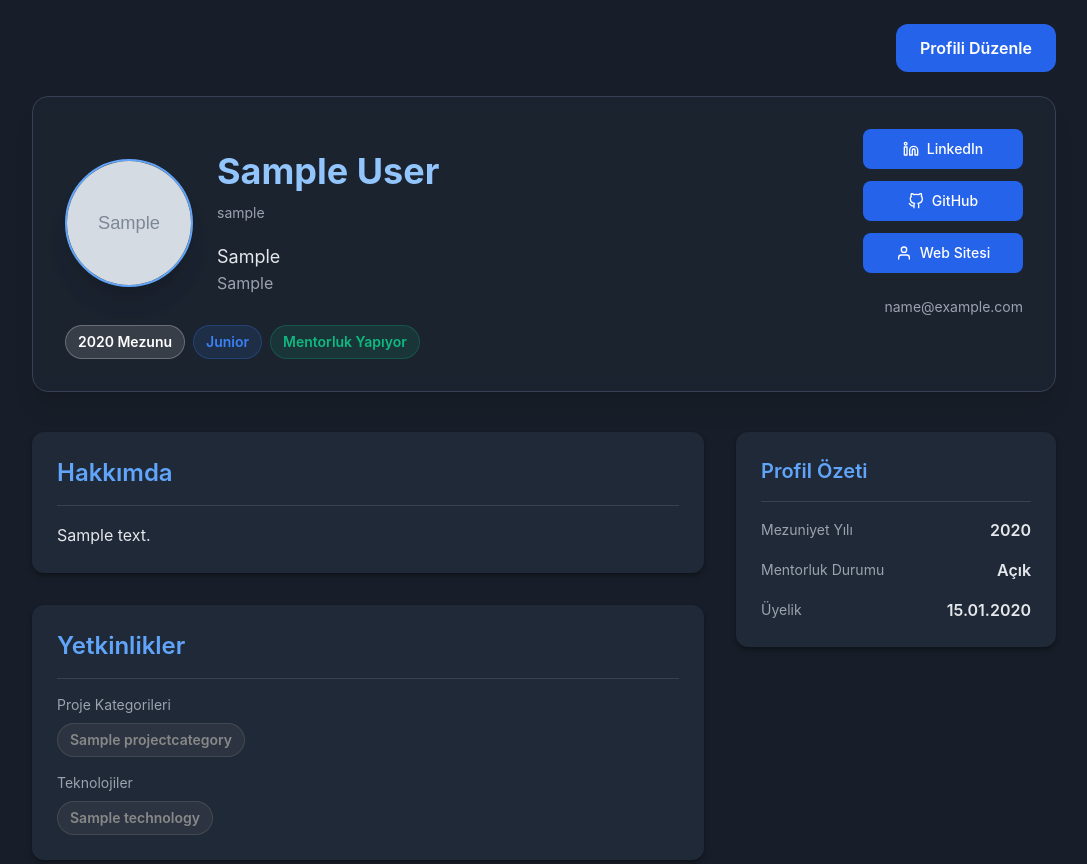
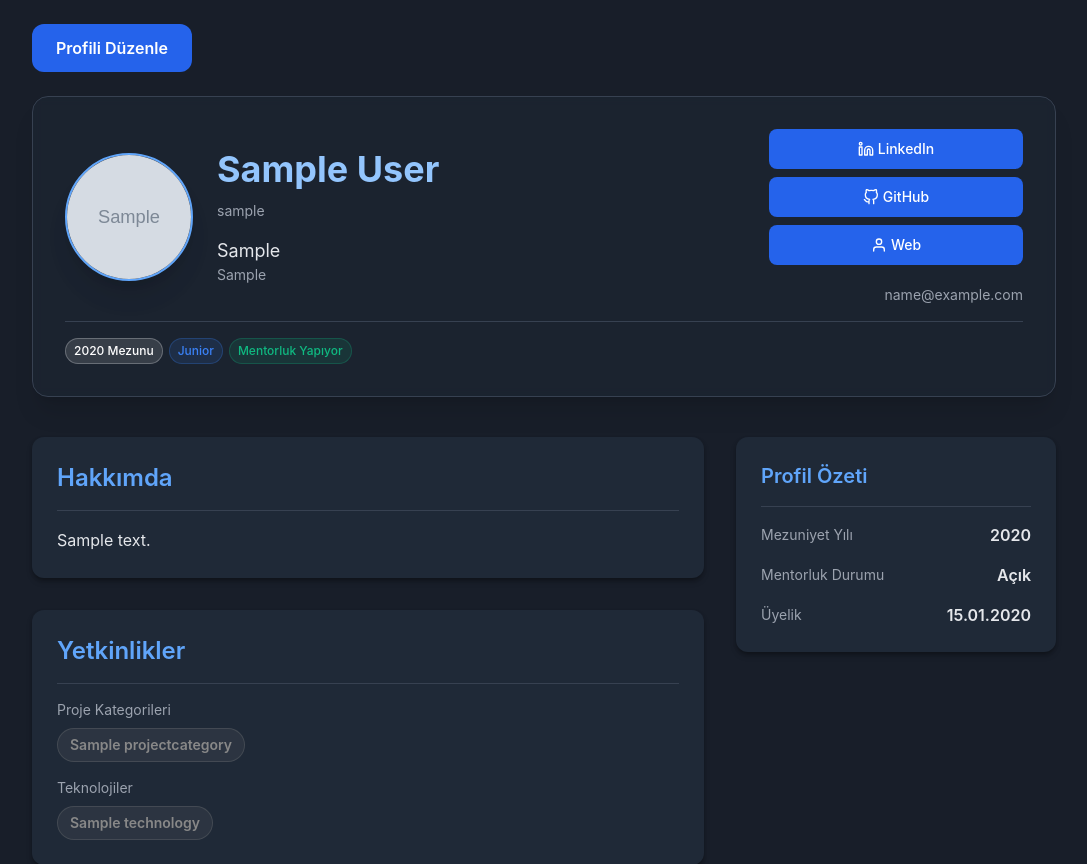
Before and after one commit to aziz-mevlana/bst-portal, a Django app: page /alumni/profile/ in a window 1280 px wide. Shown: the part 64-928 px from the top of the page, without its empty margins (96-1183 px from the left). Run offline with Django 5.2, Linux system fonts and the light colour scheme; a user stored in the database is signed in; tables that the repository leaves empty hold one stand-in row (values such as "Sample post"); grey boxes marked "Sample" are stand-in pictures; some libraries are stand-ins or nearby versions.

Commit message:
yasamak istemiyorum update

```diff
--- a/static/css/style.css
+++ b/static/css/style.css
@@ -1294,6 +1253,82 @@ a,
 a:visited,
 a:active {
     text-decoration: none;
+}
+
+/* Dynamic Color Tags Utility Class */
+.dynamic-tag {
+    display: inline-flex;
+    align-items: center;
+    gap: 0.25rem;
+    padding: 0.375rem 0.75rem;
+    border-radius: 9999px;
+    font-size: 0.875rem;
+    font-weight: 500;
+    background-color: var(--tag-bg, #374151);
+    color: var(--tag-color, #e5e7eb);
+    border: 1px solid var(--tag-border, #4b5563);
+    transition: all 0.2s ease;
+}
+
+.dynamic-tag:hover {
+    filter: brightness(1.1);
+}
+
+/* Utility Classes for Icons */
+.icon-32 {
+    width: 32px;
+    height: 32px;
+}
+
+.icon-24 {
+    width: 24px;
+    height: 24px;
+}
+
+/* Alumni Profile Specific Styles */
+.alumni-skill-tag,
+.alumni-badge {
+    transition: all 0.2s ease;
+    position: relative;
+    overflow: hidden;
+}
+
+.alumni-skill-tag::before,
+.alumni-badge::before {
+    content: '';
+    position: absolute;
+    top: 0;
+    left: -100%;
+    width: 100%;
+    height: 100%;
+    background: linear-gradient(90deg, transparent, rgba(255, 255, 255, 0.2), transparent);
+    transition: left 0.5s;
+}
+
+.alumni-skill-tag:hover::before,
+.alumni-badge:hover::before {
+    left: 100%;
+}
+
+.alumni-skill-tag[data-skill-color] {
+    background-color: var(--skill-bg);
+    color: var(--skill-color);
+    border: 1px solid var(--skill-border);
+}
+
+.alumni-badge[data-badge-color] {
+    background-color: var(--tag-bg);
+    color: var(--tag-color);
+    border: 1px solid var(--tag-border);
+}
+
+.alumni-avatar {
+    width: 8rem;
+    height: 8rem;
+    border-radius: 999px;
+    border: 2px solid #60a5fa;
+    box-shadow: 0 1px 3px rgba(0, 0, 0, 0.1);
+    object-fit: cover;
 }
 
 /* Alumni List Tag Styles */
--- a/templates/alumni/alumni_profile.html
+++ b/templates/alumni/alumni_profile.html
@@ -4,119 +4,80 @@
 
 {% block extra_css %}
 <link rel="stylesheet" href="{% static 'css/projects.css' %}">
-<style>
-  .alumni-skill-tag,
-  .alumni-badge {
-    transition: all 0.2s ease;
-    position: relative;
-    overflow: hidden;
-  }
-  .alumni-skill-tag::before,
-  .alumni-badge::before {
-    content: '';
-    position: absolute;
-    top: 0;
-    left: -100%;
-    width: 100%;
-    height: 100%;
-    background: linear-gradient(90deg, transparent, rgba(255, 255, 255, 0.2), transparent);
-    transition: left 0.5s;
-  }
-  .alumni-skill-tag:hover::before,
-  .alumni-badge:hover::before {
-    left: 100%;
-  }
-  .alumni-skill-tag[data-skill-color] {
-    background-color: var(--skill-bg);
-    color: var(--skill-color);
-    border: 1px solid var(--skill-border);
-  }
-  .alumni-badge[data-badge-color] {
-    background-color: var(--badge-bg);
-    color: var(--badge-color);
-    border: 1px solid var(--badge-border);
-  }
-  .alumni-avatar {
-    width: 8rem;
-    height: 8rem;
-    border-radius: 999px;
-    border: 2px solid #60a5fa;
-    box-shadow: 0 1px 3px rgba(0, 0, 0, 0.1);
-    object-fit: cover;
-  }
-</style>
 {% endblock %}
 
 {% block content %}
 <div class="w-full max-w-6xl mx-auto px-4">
   <div class="p-6 lg:px-12">
-    <div class="flex flex-col sm:flex-row sm:items-end sm:justify-end gap-4 mb-6">
-      <a href="{% url 'alumni:alumni_profile_edit' %}" class="inline-flex items-center gap-2 px-6 py-3 bg-blue-600 hover:bg-blue-700 text-white rounded-xl font-semibold transition">
+    <div class="flex flex-col sm:flex-row sm:items-end sm:justify-between gap-4 mb-6">
+      <a href="{% url 'alumni:alumni_profile_edit' %}" class="inline-flex items-center justify-center gap-2 px-6 py-3 bg-blue-600 hover:bg-blue-700 text-white rounded-xl font-semibold transition w-full sm:w-auto">
         Profili Düzenle
       </a>
     </div>
 
-    <div class="bg-gray-800/50 backdrop-blur-sm rounded-2xl shadow-xl p-8 mb-10 border border-gray-700">
-      <div class="grid grid-cols-1 md:grid-cols-3 gap-8">
-        <div class="md:col-span-2 flex items-center gap-6">
+    <div class="bg-gray-800/50 backdrop-blur-sm rounded-2xl shadow-xl p-6 sm:p-8 mb-10 border border-gray-700">
+      <div class="grid grid-cols-1 md:grid-cols-3 gap-6 sm:gap-8">
+        <div class="md:col-span-2 flex flex-col sm:flex-row items-center gap-4 sm:gap-6">
           {% if profile.user.profile.profile_picture %}
-            <img src="{{ profile.user.profile.profile_picture.url }}" alt="{{ profile.user.get_full_name }}" class="alumni-avatar shadow-xl">
+            <img src="{{ profile.user.profile.profile_picture.url }}" alt="{{ profile.user.get_full_name }}" class="alumni-avatar shadow-xl w-24 h-24 sm:w-32 sm:h-32">
           {% else %}
-            <div class="alumni-avatar bg-slate-800 flex items-center justify-center shadow-xl">
+            <div class="alumni-avatar bg-slate-800 flex items-center justify-center shadow-xl w-24 h-24 sm:w-32 sm:h-32">
               <img src="{% static 'images/icons/profile.svg' %}" alt="Profil" class="w-12 h-12 opacity-70">
             </div>
           {% endif %}
-          <div class="space-y-3">
-            <h2 class="text-3xl lg:text-4xl font-bold text-blue-300 leading-tight">{{ profile.user.get_full_name }}</h2>
-            <p class="text-sm text-gray-400">{{ profile.user.username }}</p>
-            <div class="pt-2">
-              <p class="text-lg text-gray-200">{{ profile.current_position }}</p>
-              <p class="text-md text-gray-400">{{ profile.company }}</p>
+          <div class="space-y-3 text-center sm:text-left">
+            <h2 class="text-2xl sm:text-3xl lg:text-4xl font-bold text-blue-300 leading-tight">{{ profile.user.get_full_name }}</h2>
+            <p class="text-xs sm:text-sm text-gray-400">{{ profile.user.username }}</p>
+            <div class="pt-1">
+              <p class="text-base sm:text-lg text-gray-200">{{ profile.current_position }}</p>
+              <p class="text-sm sm:text-md text-gray-400">{{ profile.company }}</p>
             </div>
 
           </div>
         </div>
-        <div class="flex flex-col gap-3 md:ms-11 sm:ms-0 items-end">
+        <div class="flex flex-col gap-2 md:ms-11 sm:ms-0 items-center sm:items-end mt-4 sm:mt-0">
+          <div class="flex flex-wrap gap-2 justify-center sm:justify-end w-full">
             {% if profile.linkedin_url %}
-            <a href="{{ profile.linkedin_url }}" target="_blank" class="inline-flex justify-center items-center gap-2 px-4 py-2 h-10 bg-blue-600 hover:bg-blue-700 text-white rounded-lg text-sm font-medium transition md:w-40 w-full">
+              <a href="{{ profile.linkedin_url }}" target="_blank" class="inline-flex justify-center items-center gap-1 px-3 py-2 h-10 bg-blue-600 hover:bg-blue-700 text-white rounded-lg text-sm font-medium transition w-1/3 sm:w-full min-w-[80px]">
                 <img src="{% static 'images/icons/linkedin.svg' %}" alt="LinkedIn" class="w-4 h-4 filter invert brightness-0">
-              LinkedIn
+                <span class="hidden sm:inline">LinkedIn</span>
               </a>
             {% endif %}
             {% if profile.github_url %}
-            <a href="{{ profile.github_url }}" target="_blank" class="inline-flex justify-center items-center gap-2 px-4 py-2 h-10 bg-blue-600 hover:bg-blue-700 text-white rounded-lg text-sm font-medium transition md:w-40 w-full">
+              <a href="{{ profile.github_url }}" target="_blank" class="inline-flex justify-center items-center gap-1 px-3 py-2 h-10 bg-blue-600 hover:bg-blue-700 text-white rounded-lg text-sm font-medium transition w-1/3 sm:w-full min-w-[80px]">
                 <img src="{% static 'images/icons/github.svg' %}" alt="GitHub" class="w-4 h-4 filter invert brightness-0">
-              GitHub
+                <span class="hidden sm:inline">GitHub</span>
               </a>
             {% endif %}
             {% if profile.personal_website %}
-            <a href="{{ profile.personal_website }}" target="_blank" class="inline-flex justify-center items-center gap-2 px-4 py-2 h-10 bg-blue-600 hover:bg-blue-700 text-white rounded-lg text-sm font-medium transition md:w-40 w-full">
+              <a href="{{ profile.personal_website }}" target="_blank" class="inline-flex justify-center items-center gap-1 px-3 py-2 h-10 bg-blue-600 hover:bg-blue-700 text-white rounded-lg text-sm font-medium transition w-1/3 sm:w-full min-w-[80px]">
                 <img src="{% static 'images/icons/profile.svg' %}" alt="Website" class="w-4 h-4 filter invert brightness-0">
-              Web Sitesi
+                <span class="hidden sm:inline">Web</span>
               </a>
             {% endif %}
-          <div class="text-sm text-gray-400 mt-3">{{ profile.user.email }}</div>
+          </div>
+          <div class="text-xs sm:text-sm text-gray-400 mt-1 sm:mt-3 break-all text-center sm:text-right">{{ profile.user.email }}</div>
         </div>
 
       </div>
-      <div class="flex gap-2 pt-2">
+      <div class="flex flex-wrap gap-1.5 justify-center sm:justify-start pt-4 mt-4 border-t border-gray-700">
               {% if profile.user.profile.user_type == 'staff_student' %}
-              <span class="alumni-badge inline-flex items-center px-3 py-1.5 rounded-full text-sm font-semibold" style="--badge-bg:#8b5cf620;--badge-color:#8b5cf6;--badge-border:#8b5cf640;" data-badge-color="#8b5cf6">
+              <span class="dynamic-tag alumni-badge px-2 py-1 text-xs" style="--tag-bg:#8b5cf620;--tag-color:#8b5cf6;--tag-border:#8b5cf640;" data-badge-color="#8b5cf6">
                 Görevli Öğrenci
               </span>
               {% elif profile.user.profile.user_type == 'teacher' %}
-              <span class="alumni-badge inline-flex items-center px-3 py-1.5 rounded-full text-sm font-semibold" style="--badge-bg:#f59e0b20;--badge-color:#f59e0b;--badge-border:#f59e0b40;" data-badge-color="#f59e0b">
+              <span class="dynamic-tag alumni-badge px-2 py-1 text-xs" style="--tag-bg:#f59e0b20;--tag-color:#f59e0b;--tag-border:#f59e0b40;" data-badge-color="#f59e0b">
                 Öğretim Üyesi
               </span>
               {% endif %}
-              <span class="alumni-badge inline-flex items-center px-3 py-1.5 rounded-full text-sm font-semibold" style="--badge-bg:#ffffff20;--badge-color:#ffffff;--badge-border:#ffffff40;" data-badge-color="#ffffff">
+              <span class="dynamic-tag alumni-badge px-2 py-1 text-xs" style="--tag-bg:#ffffff20;--tag-color:#ffffff;--tag-border:#ffffff40;" data-badge-color="#ffffff">
                 {{ profile.graduation_year }} Mezunu
               </span>
-              <span class="alumni-badge inline-flex items-center px-3 py-1.5 rounded-full text-sm font-semibold" style="--badge-bg:#3b82f620;--badge-color:#3b82f6;--badge-border:#3b82f640;" data-badge-color="#3b82f6">
+              <span class="dynamic-tag alumni-badge px-2 py-1 text-xs" style="--tag-bg:#3b82f620;--tag-color:#3b82f6;--tag-border:#3b82f640;" data-badge-color="#3b82f6">
                 {{ profile.get_experience_level_display }}
               </span>
               {% if profile.is_available_for_mentoring %}
-              <span class="alumni-badge inline-flex items-center px-3 py-1.5 rounded-full text-sm font-semibold" style="--badge-bg:#10b98120;--badge-color:#10b981;--badge-border:#10b98140;" data-badge-color="#10b981">
+              <span class="dynamic-tag alumni-badge px-2 py-1 text-xs" style="--tag-bg:#10b98120;--tag-color:#10b981;--tag-border:#10b98140;" data-badge-color="#10b981">
                 Mentorluk Yapıyor
               </span>
               {% endif %}
@@ -219,4 +180,31 @@
     </div>
   </div>
     </div>
+
+    <script>
+    document.addEventListener('DOMContentLoaded', function() {
+      // Enhanced alumni skill tag functionality
+      const skillTags = document.querySelectorAll('.alumni-skill-tag[data-skill-color]');
+
+      skillTags.forEach((tag) => {
+        const color = tag.dataset.skillColor;
+
+        // Apply dynamic colors
+        tag.style.setProperty('--skill-bg', color + '20');
+        tag.style.setProperty('--skill-color', color);
+        tag.style.setProperty('--skill-border', color + '40');
+      });
+
+      const alumniBadges = document.querySelectorAll('.dynamic-tag.alumni-badge[data-badge-color]');
+
+      alumniBadges.forEach((badge) => {
+        const color = badge.dataset.badgeColor;
+
+        // Apply dynamic colors
+        badge.style.setProperty('--tag-bg', color + '20');
+        badge.style.setProperty('--tag-color', color);
+        badge.style.setProperty('--tag-border', color + '40');
+      });
+    });
+    </script>
 {% endblock %}
--- a/templates/index.html
+++ b/templates/index.html
@@ -57,7 +57,7 @@
                   <div class="card event-card">
                     <div class="card-content md:w-full">
                       <div class="card-icon d-flex align-items-center mb-2">
-                        <img src="{% static 'images/icons/calendar.svg' %}" alt="Takvim" class="img-fluid rounded" style="width: 32px; height: 32px;" />
+                        <img src="{% static 'images/icons/calendar.svg' %}" alt="Takvim" class="img-fluid rounded icon-32" />
                         <div class="card-date-container">
                           <div class="card-date">{{ event.start_date|date:'d M' }}</div>
                         </div>
@@ -104,7 +104,7 @@
                   <div class="card news-card">
                     <div class="card-content md:w-full">
                       <div class="card-icon d-flex align-items-center mb-2">
-                        <img src="{% static 'images/icons/globe.svg' %}" alt="globe" class="img-fluid rounded" style="width: 32px; height: 32px;" />
+                        <img src="{% static 'images/icons/globe.svg' %}" alt="globe" class="img-fluid rounded icon-32" />
                         <div class="card-date-container">
                           <div class="card-date">{{ item.date|date:'d M' }}</div>
                         </div>
```
Also changed, not shown: other parts of static/css/style.css (+15 -66 lines), templates/accounts/profile.html (+24 -15 lines), templates/alumni/alumni_list.html (+17 -17 lines), templates/alumni/alumni_profile_edit.html (+6 -6 lines), templates/events/event_list.html (+4 -6 lines), templates/events/partials/event_item.html (+4 -6 lines), templates/news/news_list.html (+4 -6 lines), templates/news/partials/news_item.html (+4 -6 lines), templates/projects/partials/project_item.html (+6 -9 lines), templates/projects/project_list.html (+4 -6 lines). Lines whose indentation alone changed are shown as unchanged.
